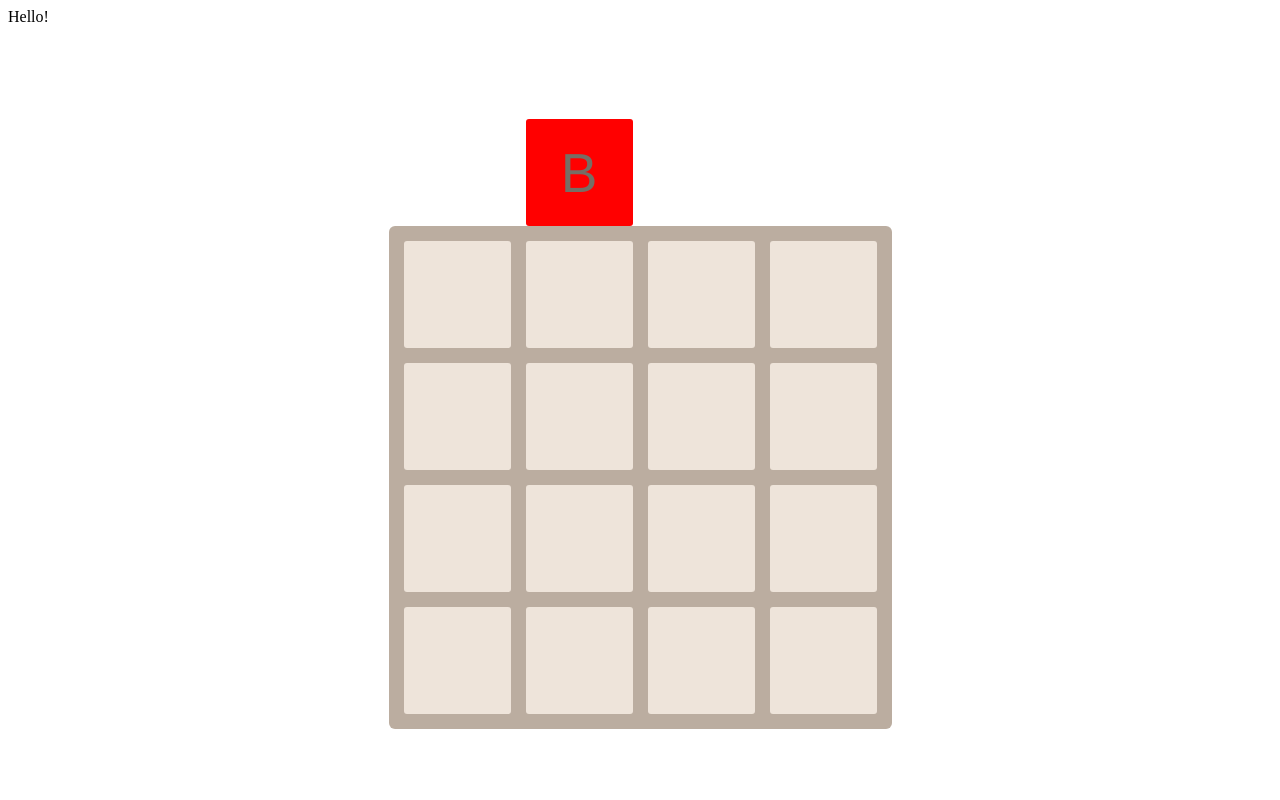
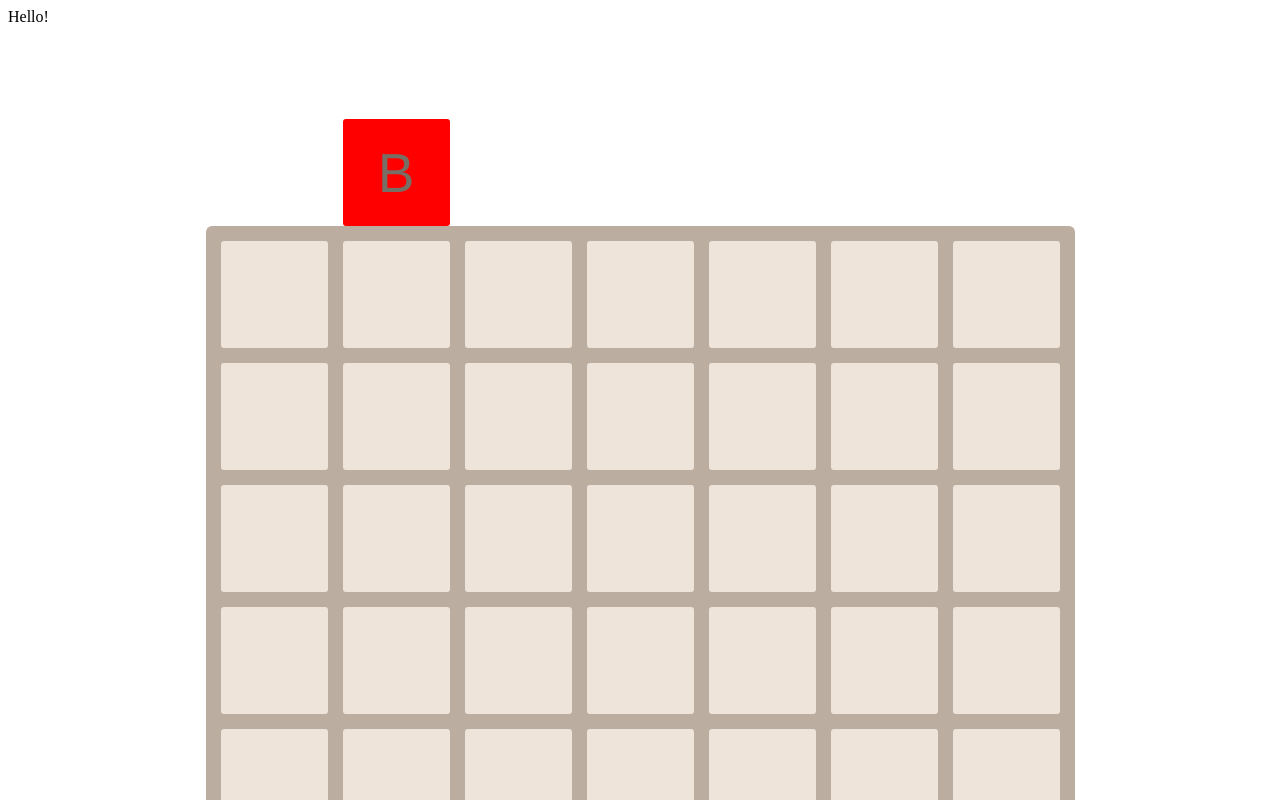
Before and after one commit to jtwaleson/stacky-bird, a Vue app: page / in a window 1280 px wide. Shown: the top 800 px of the page. Built offline with nearby package versions, Linux system fonts and the light colour scheme.

Commit message:
we're gonna need a bigger board

```diff
--- a/src/App.vue
+++ b/src/App.vue
@@ -1,6 +1,6 @@
 <template>
     <div>Hello!</div>
-    <Board :cols="4" :rows="4"/>
+    <Board :cols="7" :rows="7"/>
 </template>
 
 <script>
```
